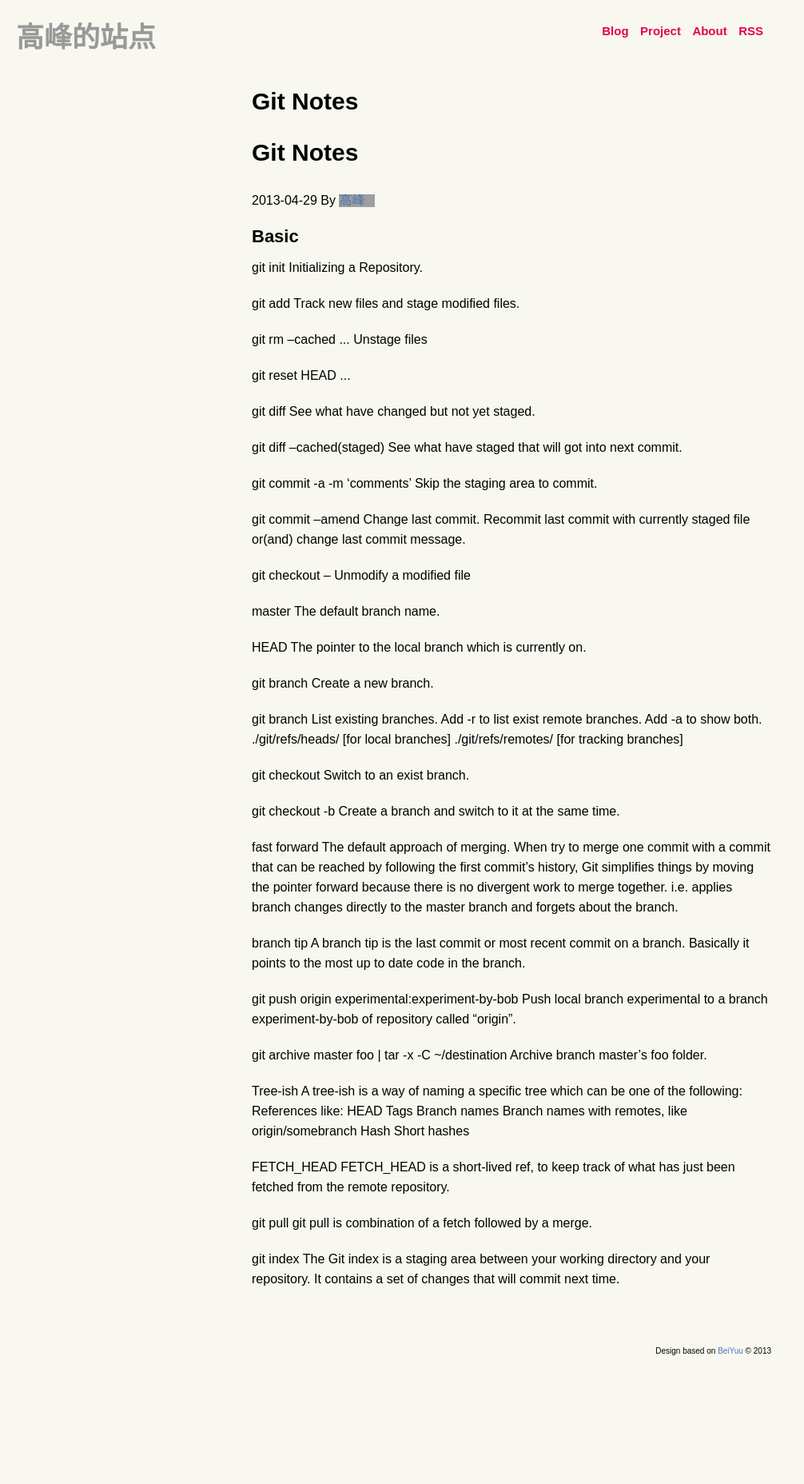
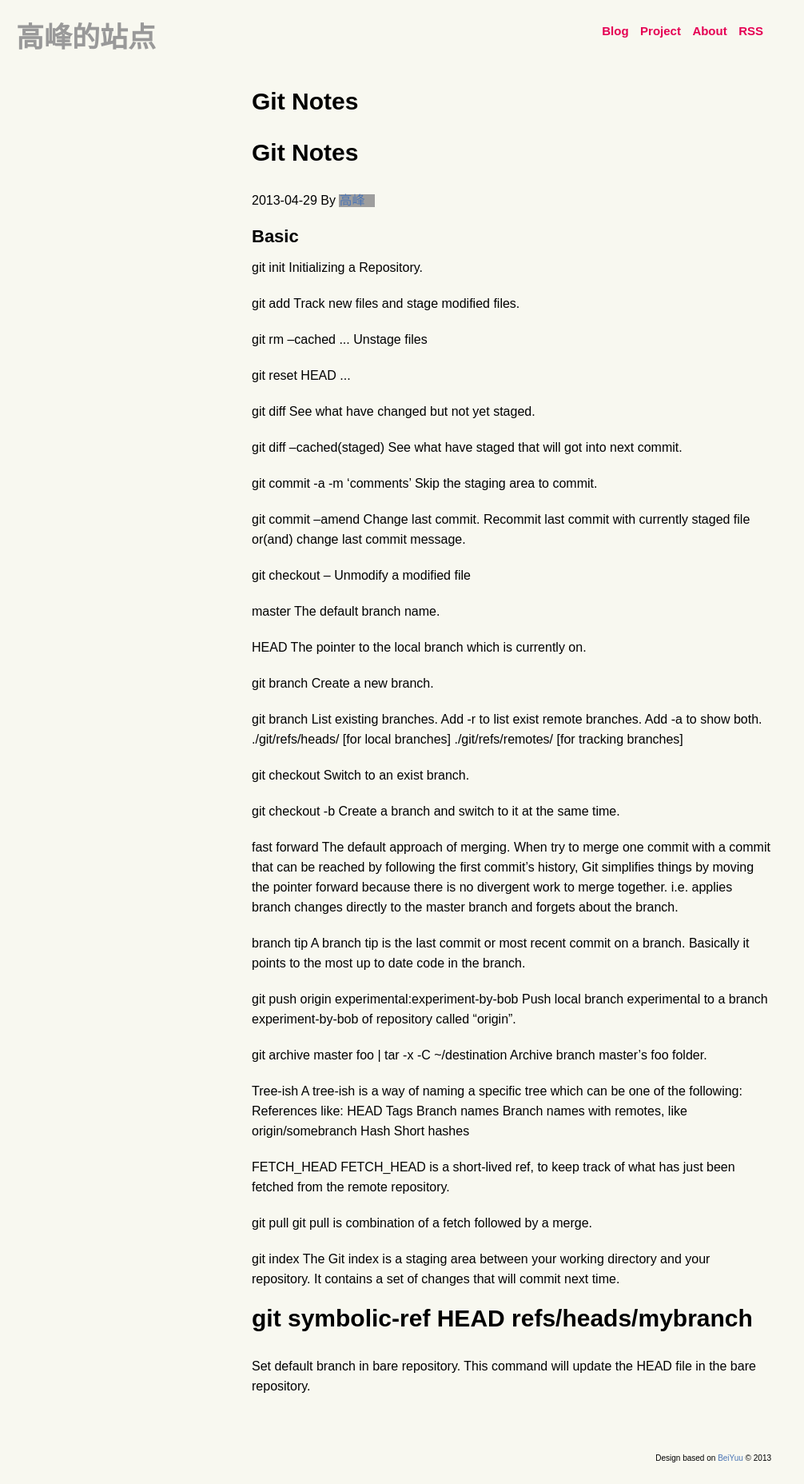
Before and after one commit to gaofeng/gaofeng.github.com, a Jekyll site: the page built from _posts/blog/2013-04-29-git-notes.md, in a window 1280 px wide. Shown: the whole page at 80% size, without its empty margins (0-1006 px from the left). Built offline with Jekyll 4.4.1, drawn with Linux system fonts in a browser that asks for light colours; nearby versions of some CDN libraries; Markdown is read by kramdown in place of the engine named in the settings; before the commit the page ends 1722 px from its top, so only the background shows below that; grey boxes are pictures that could not be loaded.

Commit message:
添加更改裸库默认分支的命令。

```diff
--- a/_posts/blog/2013-04-29-git-notes.md
+++ b/_posts/blog/2013-04-29-git-notes.md
@@ -89,6 +89,7 @@ git pull is combination of a fetch followed by a merge.
 git index
 The Git index is a staging area between your working directory and your repository. It contains a set of changes that will commit next time.
 
-
+#git symbolic-ref HEAD refs/heads/mybranch
+Set default branch in bare repository. This command will update the HEAD file in the bare repository.
 
 [1]:    {{ page.url}}  ({{ page.title }})
```
